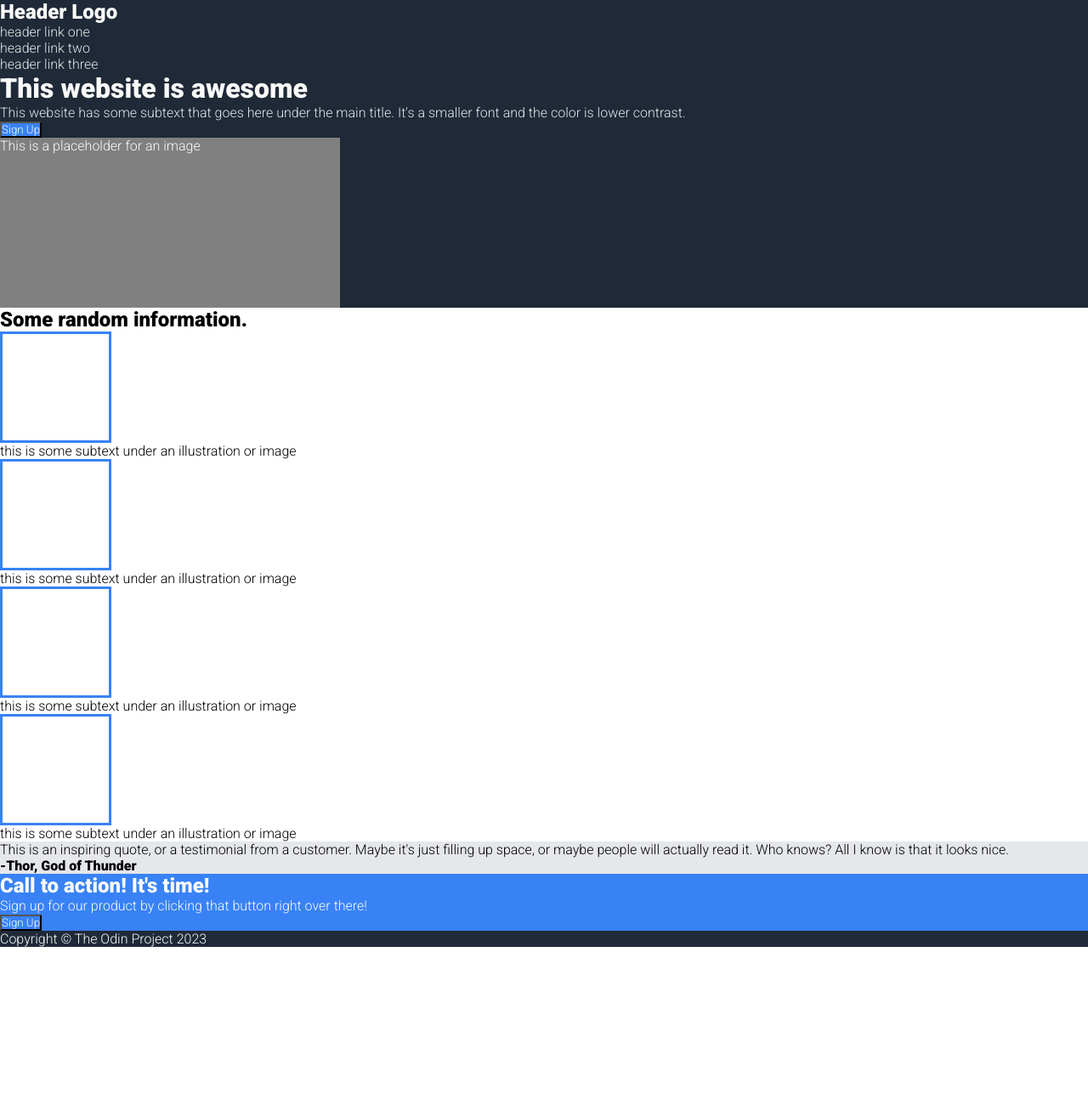
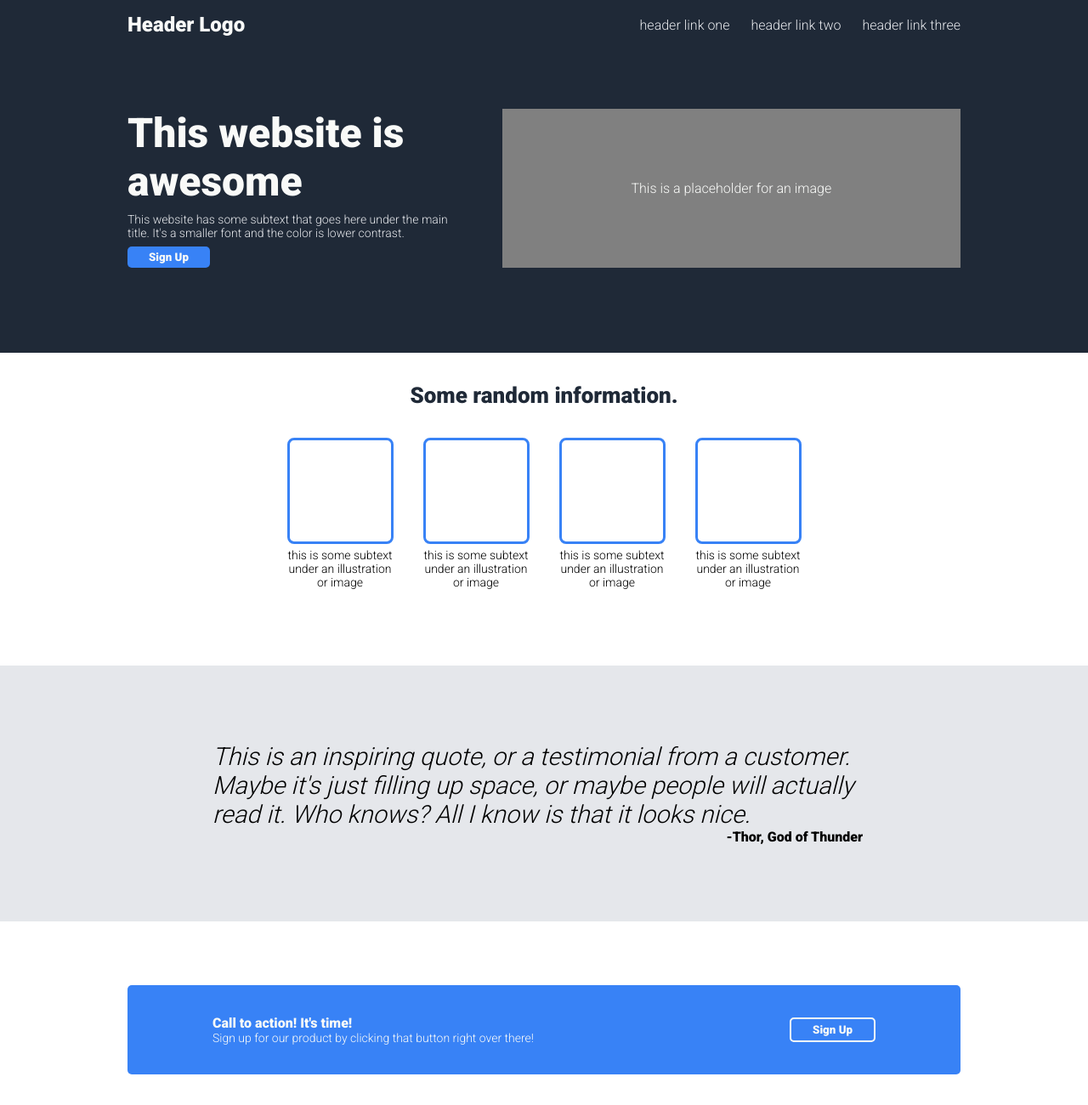
Before and after one commit to ejmiranda/landing-page, a plain HTML site: page index.html in a window 1280 px wide. Shown: the top 1300 px of the page at 85% size. Before the commit the page ends 1114 px from the top, so only its background shows below. Drawn offline with Linux system fonts and the light colour scheme.

Commit message:
Finish style for desktop viewing

```diff
--- a/index.html
+++ b/index.html
@@ -22,13 +22,17 @@
         <li><a href="/">header link two</a></li>
         <li><a href="/">header link three</a></li>
       </ul>
-      <div class="hero-container">
+    </div>
+    <div class="hero-subsec">
+      <div class="hero-content">
         <h1 class="hero-title">This website is awesome</h1>
         <p class="hero-secondary">
           This website has some subtext that goes here under the main title. It's a smaller font and the color is lower contrast.
         </p>
         <button class="sign-up">Sign Up</button>
-        <div class="hero-img">This is a placeholder for an image</div>
+      </div>
+      <div class="hero-img">
+        <p>This is a placeholder for an image</p>
       </div>
     </div>
   </header>
--- a/style.css
+++ b/style.css
@@ -1,4 +1,5 @@
 * {
+  box-sizing: border-box;
   font-family: 'Roboto', sans-serif;
   margin: 0;
   padding: 0;
@@ -19,7 +20,8 @@
 }
 
 .links a,
-.hero-secondary {
+.hero-secondary,
+.footer-sec p {
   color: #E5E7EB;
 }
 
@@ -28,34 +30,149 @@
   background-color: #3882F6;
 }
 
+.hero-secondary,
+.random-text {
+  font-size: 14px;
+}
+
+.header-sec {
+  padding: 15px 150px;
+}
+
+.nav-bar {
+  display: flex;
+  align-items: center;
+}
+
+.logo {
+  flex: 1;
+}
+
 .logo h2 {
   font-size: 24px;
 }
 
 .links  {
   list-style-type: none;
+  gap: 25px;
+  display: flex;
 }
 
 .links a {
   text-decoration: none;
 }
 
+.hero-subsec {
+  margin: 85px 0;
+  display: flex;
+  gap: 40px;
+}
+
+.hero-title {
+  font-size: 48px;
+}
+
+.hero-secondary {
+  margin: 8px 0;
+}
+
+.sign-up {
+  border: none;
+  border-radius: 5px;
+  font-weight: bold;
+  padding: 5px 25px;
+}
+
 .hero-img {
   background-color: gray;
-  height: 200px;
-  width: 400px;
+  height: auto;
+  width: 950px;
+  display: flex;
+}
+
+.hero-img p {
+  margin: auto;
+}
+
+.random-info-sec {
+  flex-direction: column;
+  padding: 35px 0 50px 0;
+  display: flex;
+  align-items: center;
+}
+
+.random-info-sec h2 {
+  color: #1F2937;
+  font-size: 26px;
+  font-weight: bolder;
+}
+
+.random-infos {
+  margin: 30px 0 40px 0;
+  display: flex;
+  gap: 35px;
+}
+
+.random-info {
+  display: flex;
+  flex-direction: column;
+  flex: 1;
+  max-width: 125px;
+  text-align: center;
 }
 
 .random-img {
   border: 3px solid #3882F6;
+  border-radius: 8px;
   height: 125px;
+  margin: 5px 0;
   width: 125px;
 }
 
 .quote-sec {
   background-color: #E5E7EB;
+  padding: 90px 250px;
+}
+
+.quote {
+  font-size: 29px;
+  font-style: italic;
+  font-weight: lighter;
 }
 
 .quote-source {
   font-weight: bold;
+  margin-right: 15px;
+  text-align: right;
 }
+
+.cta-sec {
+  padding: 75px 150px;
+}
+
+.cta-block {
+  border-radius: 5px;
+  padding: 35px 100px;
+  display: flex;
+  justify-content: space-between;
+  align-items: center;
+}
+
+.cta-text h2 {
+  font-size: 16px;
+}
+
+.cta-text p {
+  font-size: 14px;
+}
+
+.cta-block .sign-up {
+  border: 2px solid #F9FAF8;
+  padding: 5px 25px;
+}
+
+.footer-sec {
+  font-size: 14px;
+  padding: 35px;
+  text-align: center;
+}
```
